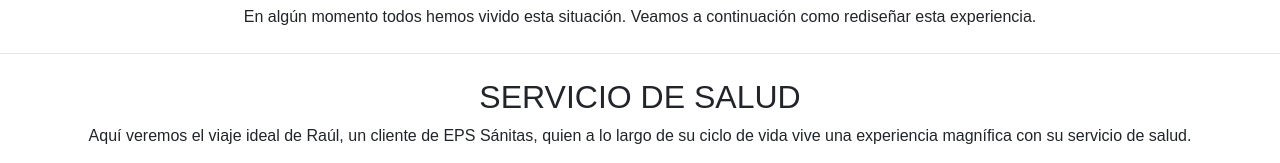
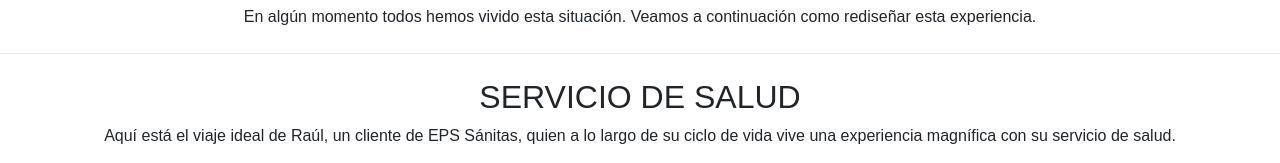
Before and after one commit to felipeenriquez/cxdesign, a plain HTML site: page index.html in a window 1280 px wide. Shown: the part 3029-3192 px from the top of the page. Drawn offline with nearby package versions, Linux system fonts and the light colour scheme; a web font is replaced by a local one.

Commit message:
modifica frase salud

```diff
--- a/index.html
+++ b/index.html
@@ -182,7 +182,7 @@
     <!-- Experiencia Sánitas -->
     <section id="salud" class="container text-center my-4 textodif">
       <h2>SERVICIO DE SALUD</h2>
-      <p>Aquí veremos el viaje ideal de Raúl, un cliente de EPS Sánitas, quien a lo largo de su ciclo de vida vive una experiencia magnífica con su servicio de salud. </p>
+      <p>Aquí está el viaje ideal de Raúl, un cliente de EPS Sánitas, quien a lo largo de su ciclo de vida vive una experiencia magnífica con su servicio de salud. </p>
       <img src="imagesjw/salud1.jpg" class="img-fluid my-0 py-0" alt="">
       <img src="imagesjw/salud2.jpg" class="img-fluid my-0 py-0" alt="">
     </section>
```
